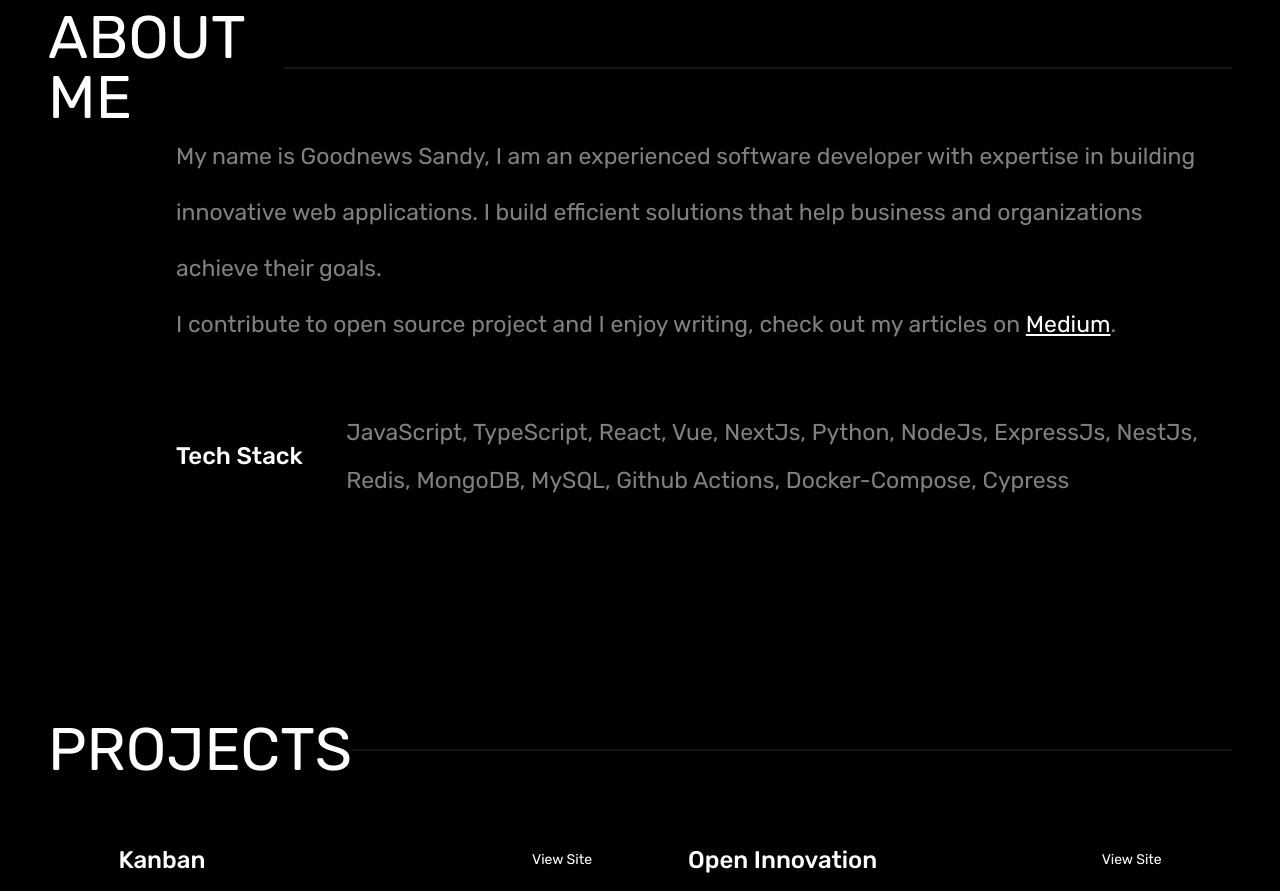
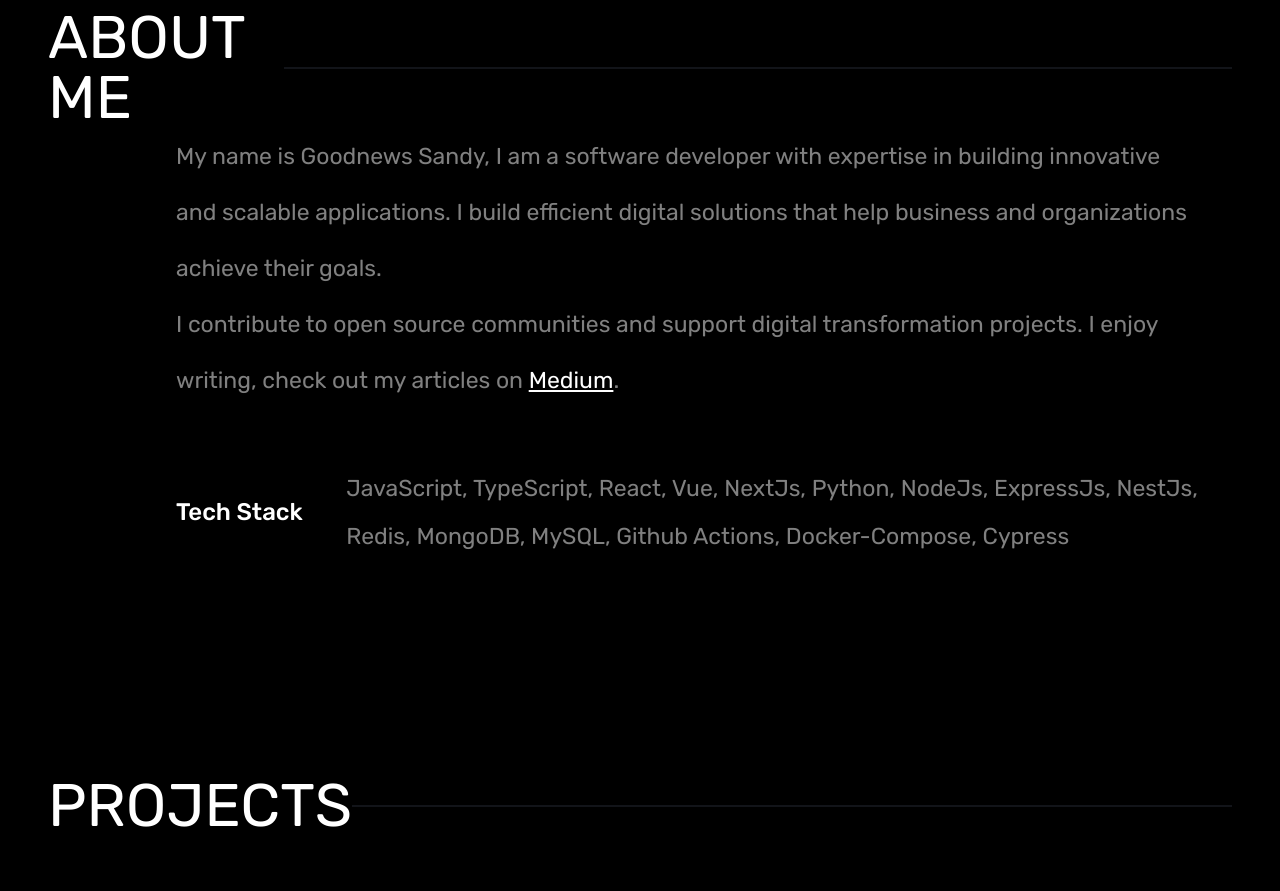
Before and after one commit to sandygudie/sandy_portfolio, a Next.js app: page / in a window 1280 px wide. Shown: the part 960-1851 px from the top of the page. Built offline with nearby package versions, Linux system fonts and the light colour scheme.

Commit message:
Update AboutMe.jsx

```diff
--- a/components/AboutMe.jsx
+++ b/components/AboutMe.jsx
@@ -9,13 +9,13 @@ export default function AboutMe() {
       </div>
       <div className="lg:pl-32 lg:pr-8 text-gray-100 !text-[1.2rem] md:!text-[23px] !leading-[3.5rem]">
         <p className="">
-          My name is Goodnews Sandy, I am an experienced software developer with
-          expertise in building innovative web applications. I build efficient
-          solutions that help business and organizations achieve their goals.
+          My name is Goodnews Sandy, I am a software developer with
+          expertise in building innovative and scalable applications. I build efficient
+          digital solutions that help business and organizations achieve their goals.
         </p>
 
         <p className="">
-          I contribute to open source project and I enjoy writing, check out my articles on{" "}
+          I contribute to open source communities and support digital transformation projects. I enjoy writing, check out my articles on{" "}
           <a className="underline text-white" target="_blank" rel="noreferrer" href="https://sandygoody.medium.com/">
             Medium
           </a>
```
